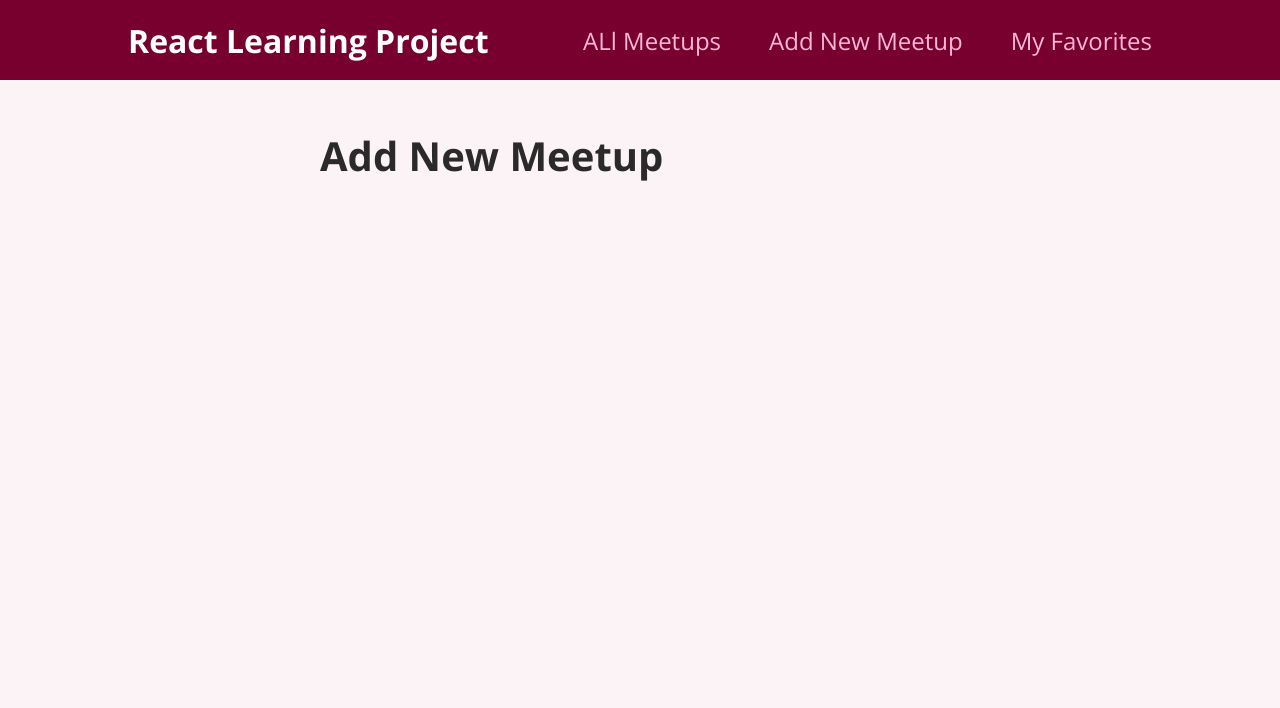
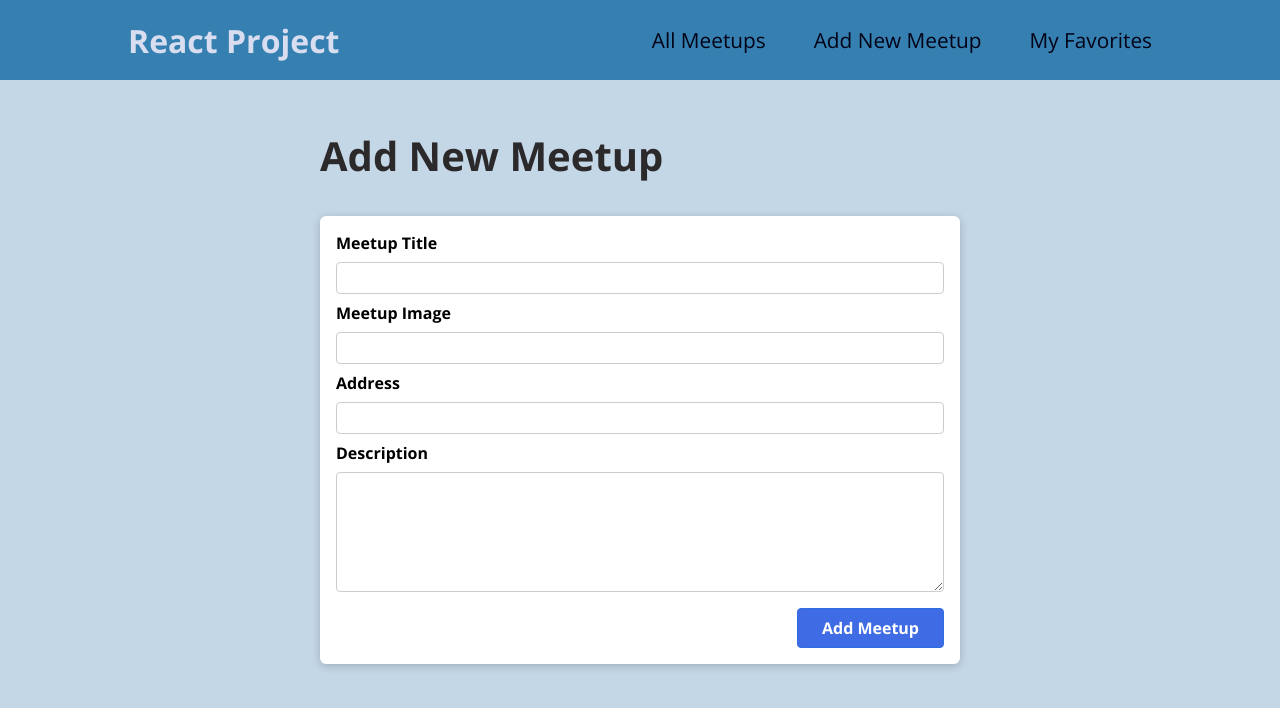
Before and after one commit to YashoBhavani/FirstReactCourse, a React (Create React App) app: page /new-meetup in a window 1280 px wide. Shown: the top 708 px of the page. Built offline with nearby package versions, Linux system fonts and the light colour scheme.

Commit message:
Added fetch to add new meetup and communicate with the backend

```diff
--- a/package.json
+++ b/package.json
@@ -8,7 +8,7 @@
     "@testing-library/user-event": "^13.5.0",
     "react": "^18.2.0",
     "react-dom": "^18.2.0",
-    "react-router-dom": "^6.23.0",
+    "react-router-dom": "^6.23.1",
     "react-scripts": "5.0.1",
     "web-vitals": "^2.1.4"
   },
--- a/src/components/layout/MainNavigation.js
+++ b/src/components/layout/MainNavigation.js
@@ -5,11 +5,11 @@
 function MainNavigation(){
     return (
     <header className={classes.header}>
-        <div className={classes.logo}>React Learning Project</div>
+        <div className={classes.logo}>React Project</div>
         <nav>
             <ul>
                 <li>
-                    <Link to='/'>ALl Meetups</Link>
+                    <Link to='/'>All Meetups</Link>
                 </li>
                 <li>
                     <Link to='/new-meetup'>Add New Meetup</Link>
--- a/src/components/layout/MainNavigation.module.css
+++ b/src/components/layout/MainNavigation.module.css
@@ -4,13 +4,14 @@
     display: flex;
     align-items: center;
     justify-content: space-between;
-    background-color: #77002e;
+    background-color: #3680b1;
     padding: 0 10%;
   }
 
   .logo {
     font-size: 2rem;
-    color: white;
+    font-family: 'Open Sans';
+    color: rgb(217, 221, 240);
     font-weight: bold;
   }
 
@@ -28,8 +29,9 @@
 
   .header a {
     text-decoration: none;
-    font-size: 1.5rem;
-    color: #fcb8d2;
+    font-size: 1.3rem;
+    font-family: 'Open Sans';
+    color: #020216;
   }
 
   .header a:hover,
@@ -39,7 +41,7 @@
   }
 
   .badge {
-    background-color: #cc2062;
+    background-color: #73aecf;
     color: white;
     border-radius: 12px;
     padding: 0 1rem;
--- a/src/components/meetups/MeetupItem.module.css
+++ b/src/components/meetups/MeetupItem.module.css
@@ -34,8 +34,8 @@
   .actions button {
     font: inherit;
     cursor: pointer;
-    color: #77002e;
-    border: 1px solid #77002e;
+    color: #840688;
+    border: 1px solid #cf7de4;
     background-color: transparent;
     padding: 0.5rem 1.5rem;
     border-radius: 4px;
--- /dev/null
+++ b/src/components/meetups/NewMeetupForm.js
@@ -0,0 +1,62 @@
+import { useRef } from 'react';
+
+import Card from '../ui/Card';
+import classes from './NewMeetupForm.module.css';
+
+function NewMeetupForm(props) {
+  const titleInputRef = useRef();
+  const imageInputRef = useRef();
+  const addressInputRef = useRef();
+  const descriptionInputRef = useRef();
+
+  function submitHandler(event) {
+    event.preventDefault();
+
+    const enteredTitle = titleInputRef.current.value;
+    const enteredImage = imageInputRef.current.value;
+    const enteredAddress = addressInputRef.current.value;
+    const enteredDescription = descriptionInputRef.current.value;
+
+    const meetupData = {
+      title: enteredTitle,
+      image: enteredImage,
+      address: enteredAddress,
+      description: enteredDescription,
+    };
+
+    props.onAddMeetup(meetupData);
+  }
+
+  return (
+    <Card>
+      <form className={classes.form} onSubmit={submitHandler}>
+        <div className={classes.control}>
+          <label htmlFor='title'>Meetup Title</label>
+          <input type='text' required id='title' ref={titleInputRef} />
+        </div>
+        <div className={classes.control}>
+          <label htmlFor='image'>Meetup Image</label>
+          <input type='url' required id='image' ref={imageInputRef} />
+        </div>
+        <div className={classes.control}>
+          <label htmlFor='address'>Address</label>
+          <input type='text' required id='address' ref={addressInputRef} />
+        </div>
+        <div className={classes.control}>
+          <label htmlFor='description'>Description</label>
+          <textarea
+            id='description'
+            required
+            rows='5'
+            ref={descriptionInputRef}
+          ></textarea>
+        </div>
+        <div className={classes.actions}>
+          <button>Add Meetup</button>
+        </div>
+      </form>
+    </Card>
+  );
+}
+
+export default NewMeetupForm;
--- /dev/null
+++ b/src/components/meetups/NewMeetupForm.module.css
@@ -0,0 +1,45 @@
+.form {
+    padding: 1rem;
+  }
+
+  .control {
+    margin-bottom: 0.5rem;
+  }
+
+  .control label {
+    display: block;
+    font-weight: bold;
+    margin-bottom: 0.5rem;
+  }
+
+  .control input,
+  .control textarea {
+    display: block;
+    font: inherit;
+    border-radius: 4px;
+    border: 1px solid #ccc;
+    padding: 0.25rem;
+    width: 100%;
+  }
+
+  .actions {
+    margin-top: 1rem;
+    text-align: right;
+  }
+
+  .actions button {
+    font: inherit;
+    cursor: pointer;
+    background-color: #3f6be4;
+    color: white;
+    padding: 0.5rem 1.5rem;
+    border: 1px solid #2e6de2;
+    border-radius: 4px;
+    font-weight: bold;
+  }
+
+  .actions button:hover,
+  .actions button:active {
+    background-color: #2261a8;
+    border-color: #1a52ca;
+  }
--- a/src/index.css
+++ b/src/index.css
@@ -7,7 +7,7 @@
 body {
   font-family: 'Open Sans', sans-serif;
   margin: 0;
-  background-color: #fcf3f6;
+  background-color: #c4d7e7;
 }
 
 h1 {
@@ -17,5 +17,5 @@
 
 h2 {
   font-size: 1.5rem;
-  color: #2c292b;
+  color: #6bbfe6;
 }
--- a/src/pages/NewMeetup.js
+++ b/src/pages/NewMeetup.js
@@ -1,13 +1,34 @@
-function NewMeetupsPage(){
-    return (
-        <section>
-            <h1>Add New Meetup</h1>
-
-        </section>
+import { useNavigate } from "react-router-dom";
 
 
-    );
+import NewMeetupForm from "../components/meetups/NewMeetupForm";
+
+function NewMeetupsPage() {
+    const navigate = useNavigate();
+
+  function addMeetupHandler(meetupData) {
+    console.log(meetupData);
+    fetch('http://localhost:8080/addData',
+    {
+      method: 'POST'  ,
+      body: JSON.stringify(meetupData),
+      headers: {
+        'Content-Type': 'application/json'
+      },
+    }
+).then(() => {
+    navigate('/');
+  }).catch(error => {
+    console.log('Error:',error);
+  });
+  console.log(meetupData);
+  }
+  return (
+    <section>
+      <h1>Add New Meetup</h1>
+      <NewMeetupForm onAddMeetup={addMeetupHandler} />
+    </section>
+  );
 }
 
-
 export default NewMeetupsPage;
```
Also changed, not shown: 1 other file (tests, documents, lock files or other folders).
